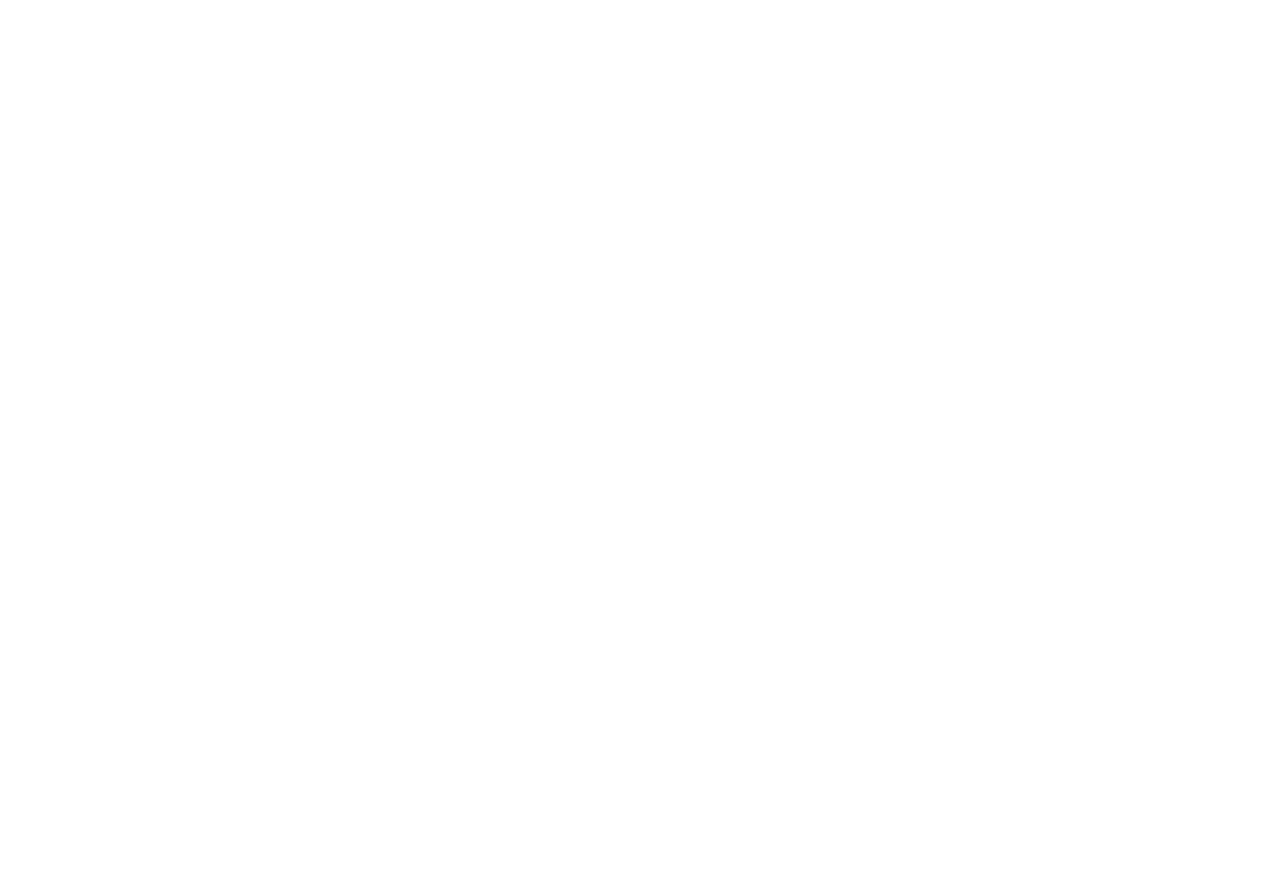
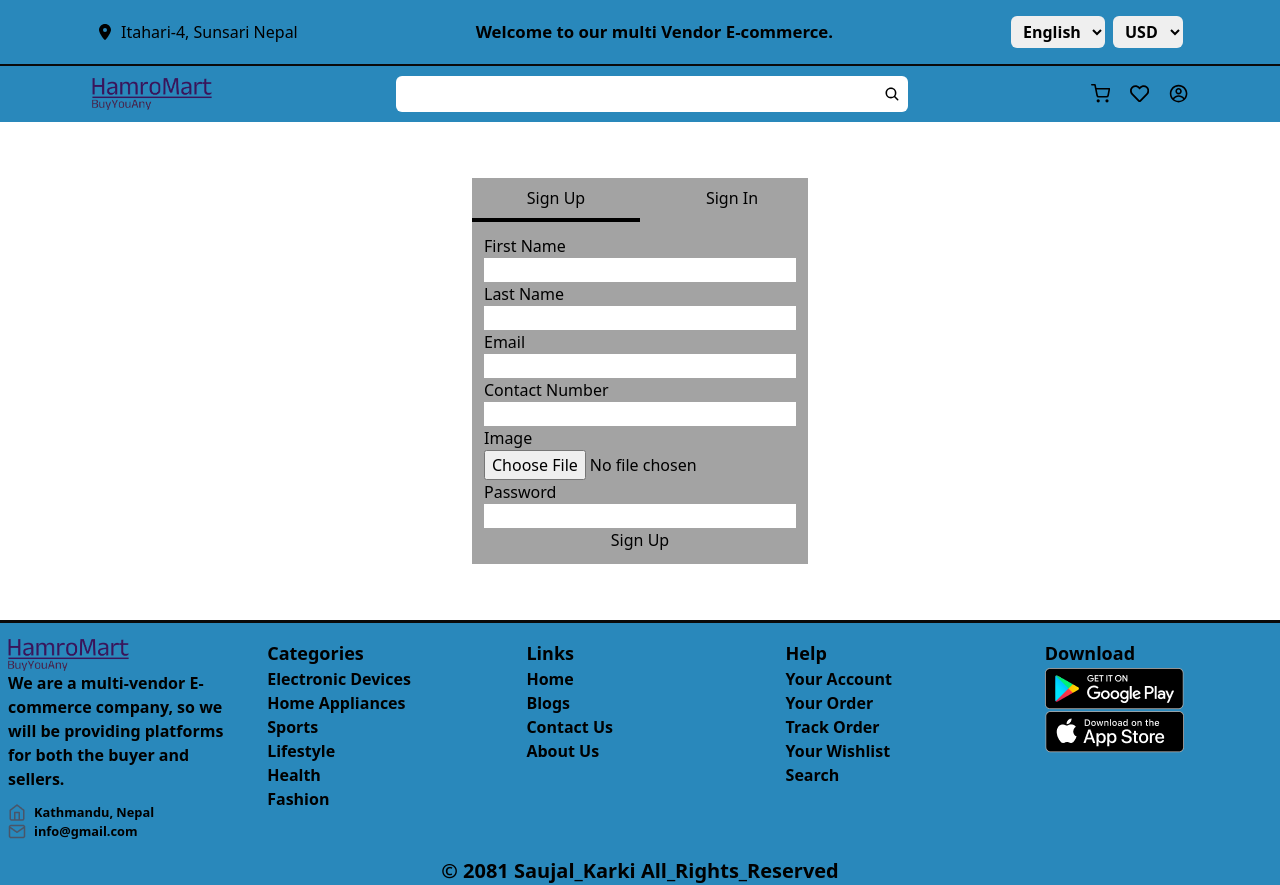
Before and after one commit to saujalkarki/E-commerce, a React (Vite) app in the folder Client/: page /user/auth in a window 1280 px wide. Before the commit this address had no page. Before the commit the page ends 800 px from the top, so only its background shows below. Built offline with nearby package versions, Linux system fonts and the light colour scheme.

Commit message:
userSignup UI

```diff
--- a/Client/src/App.jsx
+++ b/Client/src/App.jsx
@@ -8,7 +8,7 @@ function App() {
       <BrowserRouter>
         <Routes>
           <Route path="/" element={<Home />} />
-          <Route path="/user/signup" element={<UserSignUp />} />
+          <Route path="/user/auth" element={<UserSignUp />} />
         </Routes>
       </BrowserRouter>
     </>
--- a/Client/src/components/Header.jsx
+++ b/Client/src/components/Header.jsx
@@ -19,6 +19,8 @@ export function Header() {
           <select
             lang="en"
             className=" rounded-md font-semibold focus:outline-none p-1 lg:px-2"
+            name="lang"
+            id="lang"
           >
             <option value="Eng">English</option>
             <option value="Nep">नेपाली</option>
@@ -26,6 +28,8 @@ export function Header() {
           <select
             lang="en"
             className=" rounded-md font-semibold focus:outline-none p-1 lg:px-2"
+            name="cur"
+            id="cur"
           >
             <option value="USD">USD</option>
             <option value="NPR">NPR</option>
--- a/Client/src/components/UserSignUpForm.jsx
+++ b/Client/src/components/UserSignUpForm.jsx
@@ -1,21 +1,51 @@
+import { useState } from "react";
+
 export function UserSignUpForm() {
+  const [isSignUpPage, setIsSignUpPage] = useState(true);
+
   return (
     <>
-      <div>
-        <form>
-          <div>
+      <div className=" flex flex-col items-center my-14">
+        <div className="flex flex-col items-center bg-neutral-400">
+          <div className="flex justify-center min-w-[100%]">
+            <h3
+              onClick={(e) => {
+                e.preventDefault();
+                setIsSignUpPage(true);
+              }}
+              className={` ${
+                isSignUpPage ? "border-b-4 border-black" : ""
+              } cursor-pointer min-w-[50%] text-center py-2`}
+            >
+              Sign Up
+            </h3>
+            <h3
+              onClick={(e) => {
+                e.preventDefault();
+                setIsSignUpPage(false);
+              }}
+              className={`pl-4 ${
+                isSignUpPage ? "" : "border-b-4 border-black"
+              } cursor-pointer min-w-[50%] text-center py-2`}
+            >
+              Sign In
+            </h3>
+          </div>
+          {isSignUpPage ? (
+            <form className="flex flex-col p-3">
+              <div className=" flex flex-col">
                 <label htmlFor="userFirstName">First Name</label>
                 <input type="text" name="userFirstName" id="userFirstName" />
               </div>
-          <div>
+              <div className="flex flex-col">
                 <label htmlFor="userLastName">Last Name</label>
                 <input type="text" name="userLastName" id="userLastName" />
               </div>
-          <div>
+              <div className="flex flex-col">
                 <label htmlFor="userEmail">Email</label>
                 <input type="text" name="userEmail" id="userEmail" />
               </div>
-          <div>
+              <div className="flex flex-col">
                 <label htmlFor="userContactNumber">Contact Number</label>
                 <input
                   type="text"
@@ -23,15 +53,30 @@ export function UserSignUpForm() {
                   id="userContactNumber"
                 />
               </div>
-          <div>
+              <div className="flex flex-col">
                 <label htmlFor="userImage">Image</label>
-            <input type="file" name="" id="" />
+                <input type="file" name="userImage" id="userImage " />
               </div>
-          <div>
+              <div className="flex flex-col">
                 <label htmlFor="userPassword">Password</label>
                 <input type="text" name="userPassword" id="userPassword" />
               </div>
+              <button>Sign Up</button>
             </form>
+          ) : (
+            <form className="flex flex-col p-3">
+              <div className="flex flex-col">
+                <label htmlFor="userEmail">Email</label>
+                <input type="text" name="userEmail" id="userEmail" />
+              </div>
+              <div className="flex flex-col">
+                <label htmlFor="userPassword">Password</label>
+                <input type="text" name="userPassword" id="userPassword" />
+              </div>
+              <button>Sign In</button>
+            </form>
+          )}
+        </div>
       </div>
     </>
   );
```
Lines whose indentation alone changed are shown as unchanged.
